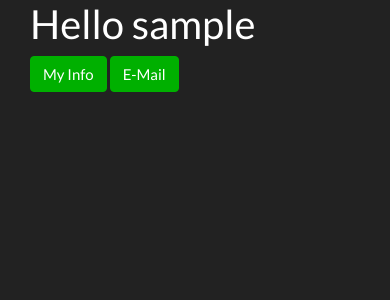
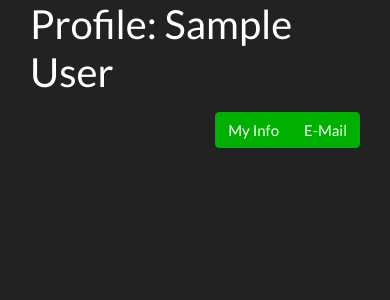
Before and after one commit to vCra/abercs, a Django app: a page that uses abercompsoc/templates/users/user_detail.html in a window 390 px wide. Shown: the part 71-371 px from the top of the page. Run offline with Django 3.2, Linux system fonts and the light colour scheme; the visitor is signed in with stand-in values (Sample User, id 1); data comes from the database, SQL or seed files in the repository; some libraries are stand-ins or nearby versions.

Commit message:
Add Roles to Users

```diff
--- a/abercompsoc/templates/users/user_detail.html
+++ b/abercompsoc/templates/users/user_detail.html
@@ -4,29 +4,30 @@
 {% block title %}User: {{ object.username }}{% endblock %}
 
 {% block content %}
-<div class="container">
+<section class="container">
 
   <div class="row">
-    <div class="col-sm-12">
+    <div class="col-md-9">
 
-      <h2>Hello {{ object.username }}</h2>
-    </div>
+      <h2>Profile: {{ object.get_full_name }}</h2>
+
+      {% for role in object.roles.all %}
+        <span class="badge badge-pill badge-secondary">{{ role }}</span>
+      {% endfor %}
+
+      {% for group in object.groups.all %}
+        <span class="badge badge-pill badge-dark">{{ group }}</span>
+      {% endfor %}
     </div>
 
     {% if object == request.user %}
-<!-- Action buttons -->
-<div class="row">
-
-  <div class="col-sm-12">
+      <div class="col-md-2">
+        <div class="btn-group float-right mt-2 mb-6">
           <a class="btn btn-primary" href="{% url 'users:update' %}" role="button">My Info</a>
           <a class="btn btn-primary" href="{% url 'account_email' %}" role="button">E-Mail</a>
-    <!-- Your Stuff: Custom user template urls -->
         </div>
-
       </div>
-<!-- End Action buttons -->
     {% endif %}
-
-
   </div>
+</section>
 {% endblock content %}
--- a/abercompsoc/users/models.py
+++ b/abercompsoc/users/models.py
@@ -1,5 +1,5 @@
 from django.contrib.auth.models import AbstractUser
-from django.db.models import CharField
+from django.db.models import CharField, Model, ManyToManyField
 from django.urls import reverse
 from django.utils.translation import ugettext_lazy as _
 
@@ -8,7 +8,7 @@
 
     # First Name and Last Name do not cover name patterns
     # around the globe.
-    name = CharField(_("Name of User"), blank=True, max_length=255)
+    roles = ManyToManyField("users.Role")
 
     def get_absolute_url(self):
         return reverse("users:detail", kwargs={"username": self.username})
@@ -17,3 +17,10 @@
         if self.get_full_name() != "":
             return self.get_full_name()
         return super(User, self).__str__()
+
+
+class Role(Model):
+    name = CharField("Role Name", max_length=255)
+
+    def __str__(self):
+        return self.name.title()
--- a/docs/conf.py
+++ b/docs/conf.py
@@ -40,7 +40,7 @@
 
 # General information about the project.
 project = "AberCompSoc"
-copyright = """2018, Aaron Walker (+ Others)"""
+copyright = """2018 AberCompSoc"""
 
 # The version info for the project you're documenting, acts as replacement for
 # |version| and |release|, also used in various other places throughout the
```
Also changed, not shown: abercompsoc/users/admin.py (+6 -3 lines), .pyup.yml (added), abercompsoc/users/migrations/0002_auto_20181228_1515.py (added), abercompsoc/users/migrations/0003_remove_user_name.py (added), 2 other files. Lines whose indentation alone changed are shown as unchanged.
